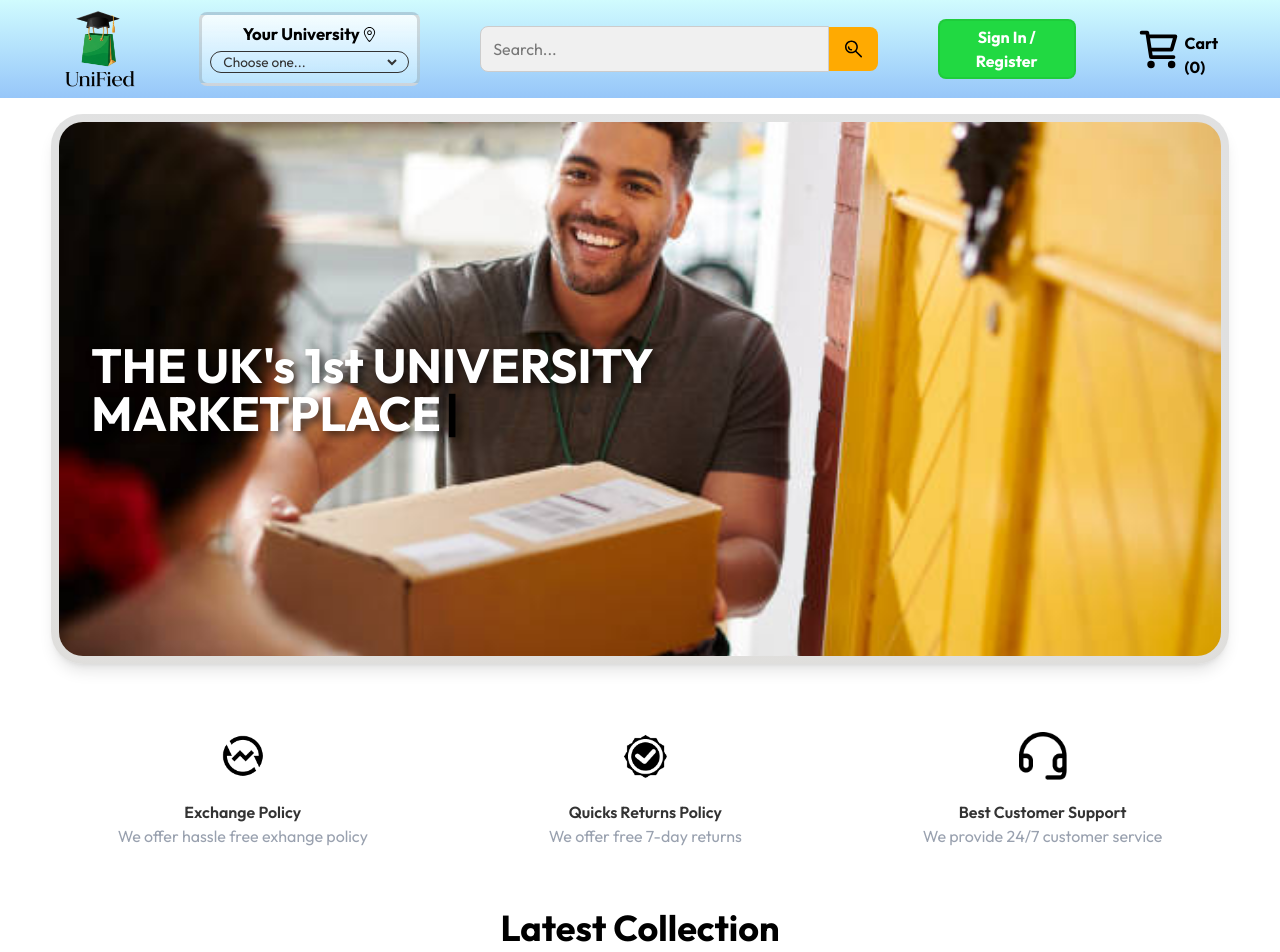
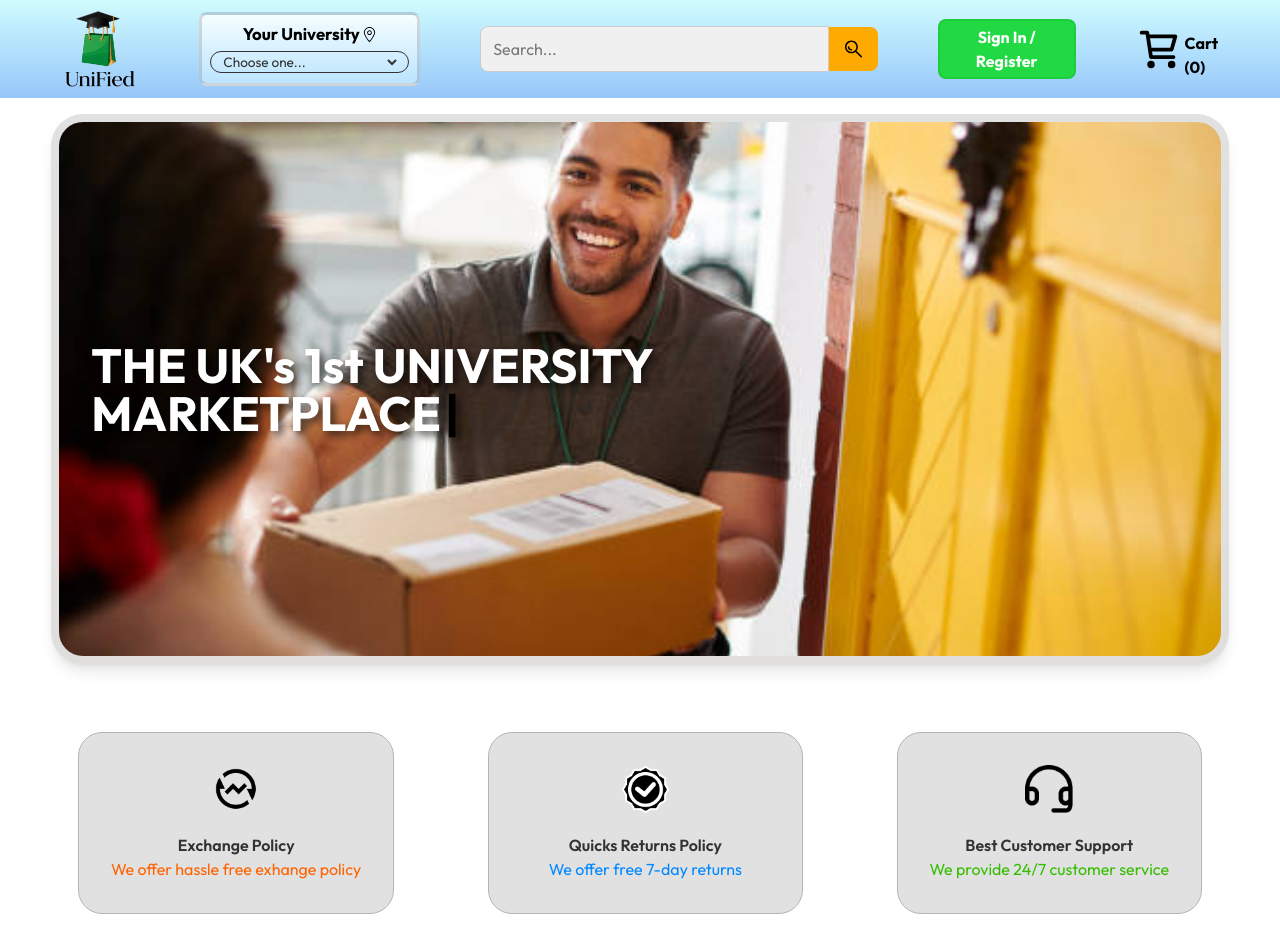
Before and after one commit to ajamidar/UniFied, a React (Vite) app in the folder frontend/: page / in a window 1280 px wide. Shown: the top 952 px of the page. Built offline with nearby package versions, Linux system fonts and the light colour scheme.

Commit message:
Implemented SpotLightCard

```diff
--- a/frontend/src/components/OurPolicy.jsx
+++ b/frontend/src/components/OurPolicy.jsx
@@ -1,24 +1,31 @@
 import React from 'react'
 import { assets } from '../assets/frontend_assets/assets'
+import SpotLightCard from './SpotLightCard'
 
 const OurPolicy = () => {
   return (
-    <div className='flex flex-row sm:flex-row justify-around gap-12 max-sm:gap-2 text-center py-5 max-sm:py-2 text-xs sm:text-sm md:text-base text-[#333333]'>
+    <div className='flex flex-row sm:flex-row justify-around gap-10 max-sm:gap-2 text-center py-5 max-sm:py-2 text-xs sm:text-sm md:text-base text-[#333333]'>
+        <SpotLightCard className="custom-spotlight-card" spotlightColor="rgba(0, 229, 255, 0.2)">
           <div>
             <img src={assets.exchange_icon} className='w-12 max-sm:w-7 m-auto mb-5 max-sm:mb-2 max-sm:size-[30px]' alt="Exchange Icon" />
             <p className='font-semibold max-sm:text-[0.7rem]'>Exchange Policy</p>
-            <p className='text-gray-400 max-sm:text-[0.6rem]'>We offer hassle free exhange policy</p>
+            <p className='text-[#ff6200] max-sm:text-[0.6rem]'>We offer hassle free exhange policy</p>
         </div>
+        </SpotLightCard>
+        <SpotLightCard className="custom-spotlight-card px-15!" spotlightColor="rgba(0, 229, 255, 0.2)">
           <div>
               <img src={assets.quality_icon} className='w-12 max-sm:w-7 m-auto mb-5 max-sm:mb-2 max-sm:size-[30px]' alt="Exchange Icon" />
               <p className='font-semibold max-sm:text-[0.7rem]'>Quicks Returns Policy</p>
-            <p className='text-gray-400 max-sm:text-[0.6rem]'>We offer free 7-day returns</p>
+              <p className='text-[#0088ff] max-sm:text-[0.6rem]'>We offer free 7-day returns</p>
           </div>
+        </SpotLightCard>
+        <SpotLightCard className="custom-spotlight-card" spotlightColor="rgba(0, 229, 255, 0.2)">
           <div>
               <img src={assets.support_img} className='w-12 max-sm:w-7 m-auto mb-5 max-sm:mb-2 max-sm:size-[30px]' alt="Exchange Icon" />
               <p className='font-semibold max-sm:text-[0.7rem]'>Best Customer Support</p>
-            <p className='text-gray-400 max-sm:text-[0.6rem]'>We provide 24/7 customer service</p>
+              <p className='text-[#36bd00] max-sm:text-[0.6rem]'>We provide 24/7 customer service</p>
           </div>
+        </SpotLightCard>
     </div>
   )
 }
--- /dev/null
+++ b/frontend/src/components/SpotLightCard.jsx
@@ -0,0 +1,27 @@
+import { useRef } from "react";
+
+const SpotLightCard = ({ children, className = "", spotlightColor = "rgba(255, 255, 255, 0.25)" }) => {
+  const divRef = useRef(null);
+
+  const handleMouseMove = (e) => {
+    const rect = divRef.current.getBoundingClientRect();
+    const x = e.clientX - rect.left;
+    const y = e.clientY - rect.top;
+
+    divRef.current.style.setProperty("--mouse-x", `${x}px`);
+    divRef.current.style.setProperty("--mouse-y", `${y}px`);
+    divRef.current.style.setProperty("--spotlight-color", spotlightColor);
+  };
+
+  return (
+    <div
+      ref={divRef}
+      onMouseMove={handleMouseMove}
+      className={`card-spotlight ${className}`}
+    >
+      {children}
+    </div>
+  );
+};
+
+export default SpotLightCard;
--- a/frontend/src/index.css
+++ b/frontend/src/index.css
@@ -151,3 +151,33 @@ a.active hr{
   color: transparent;
   animation: gradient linear infinite;
 }
+
+.card-spotlight {
+  position: relative;
+  border-radius: 1.5rem;
+  border: 1px solid #b6b5b5;
+  background-color: #e1e1e1;
+  padding: 2rem;
+  overflow: hidden;
+  --mouse-x: 50%;
+  --mouse-y: 50%;
+  --spotlight-color: rgba(255, 255, 255, 0.05);
+}
+
+.card-spotlight::before {
+  content: "";
+  position: absolute;
+  top: 0;
+  left: 0;
+  right: 0;
+  bottom: 0;
+  background: radial-gradient(circle at var(--mouse-x) var(--mouse-y), var(--spotlight-color), transparent 80%);
+  opacity: 0;
+  transition: opacity 0.5s ease;
+  pointer-events: none;
+}
+
+.card-spotlight:hover::before,
+.card-spotlight:focus-within::before {
+  opacity: 0.6;
+}
--- a/frontend/src/pages/Home.jsx
+++ b/frontend/src/pages/Home.jsx
@@ -12,13 +12,15 @@ const Home = () => {
     <div><SmallLandingPictures /></div>
     {/*<div><LatestCollection /></div>*/}
     <div className='mt-10 max-sm:mt-0'><OurPolicy /></div>
+    <hr className='mt-10 max-sm:mt-5'/>
     <div className='mt-10 max-sm:mt-5'>
       <div className='flex justify-center items-center'>
         <h1 className='text-4xl font-bold text-center'>Latest Collection</h1>
       </div>
       <LatestCollection />
     </div>
-    <div className='mt-20 max-sm:mt-5'><NewsLetterBox /></div>
+    <hr className='mt-15 max-sm:mt-10'/>
+    <div className='mt-15 max-sm:mt-5'><NewsLetterBox /></div>
     </>
 
   )
--- /dev/null
+++ b/package.json
@@ -0,0 +1,5 @@
+{
+  "dependencies": {
+    "motion": "^12.23.12"
+  }
+}
```
Also changed, not shown: 1 other file (tests, documents, lock files or other folders). Lines whose indentation alone changed are shown as unchanged.
